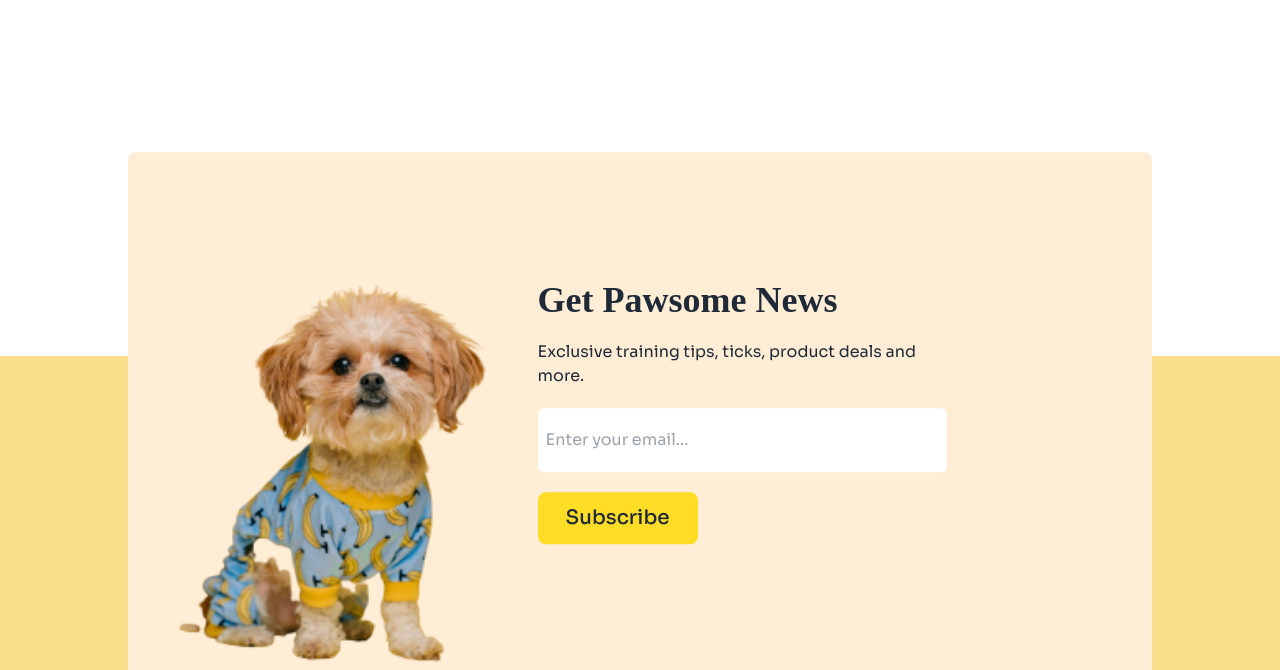
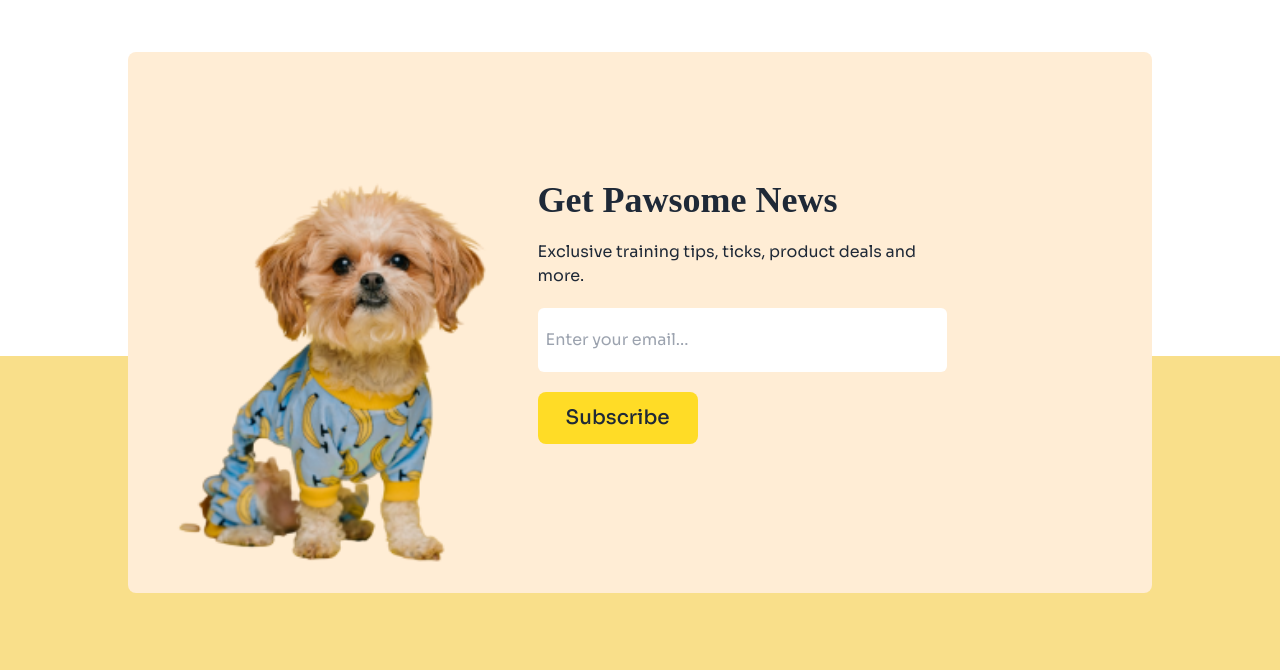
Before and after one commit to Afroza-Nipa13/assignment-3-repo, a plain HTML site: page index.html in a window 1280 px wide. Shown: the part 2510-3180 px from the top of the page. Drawn offline with nearby package versions, Linux system fonts and the light colour scheme; a web font is replaced by a local one.

```diff
--- a/index.html
+++ b/index.html
@@ -594,10 +594,10 @@
     </main>
     <!-- footer section  -->
 
-    <div class="relative mx-auto items-center">
+    <div class=" mx-auto items-center">
     <footer class="relative mx-auto w-full lg:pt-80">
       <!-- Get Pawsome news  -->
-      <section class="lg:my-0 sm:relative lg:absolute w-[80%]  lg:-top-16 sm:top-0 lg:left-1/2 lg:transform lg:-translate-x-1/2 sm:translate-y-1/3 sm:translate-x-20">
+      <section class="lg:my-0 sm:relative lg:absolute w-[80%]  lg:-top-16 sm:top-0 lg:left-1/2 lg:transform lg:-translate-x-1/2 lg:translate-y-20 sm:translate-y-1/3 sm:translate-x-20">
 
         <div class="bg-orange-100 lg:flex w-[100%] rounded-lg place-items-center pb-5">
           <!-- image -->
```
